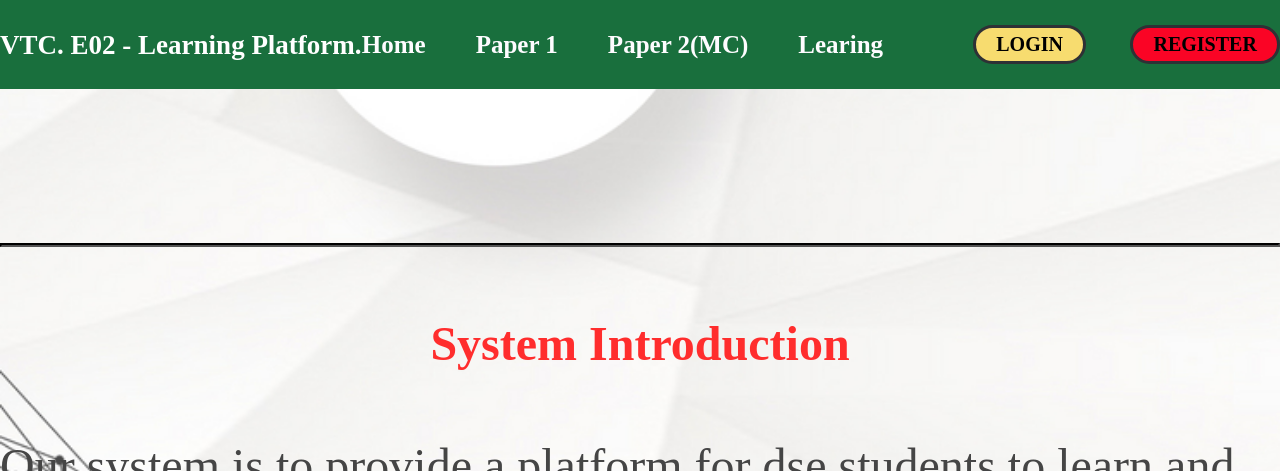
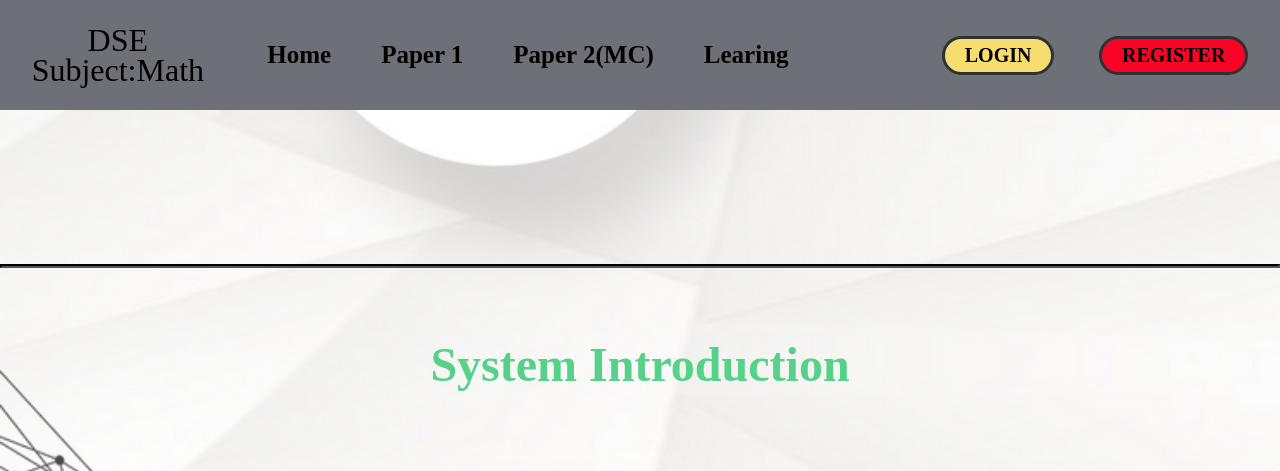
Before and after one commit to wtc021128/FYP, a PHP site: page /login.php in a window 1280 px wide. Shown: the top 471 px of the page. Run offline with PHP 8.4, Linux system fonts and the light colour scheme.

Commit message:
Add files via upload

```diff
--- a/FYP/htdocs01/QA.php
+++ b/FYP/htdocs01/QA.php
@@ -33,7 +33,7 @@
 
   <header class="header">
 
-     <h2 href="#">VTC. E02 - Learning Platform. </h2>
+  <font align="center" size="6">DSE <br>Subject:Math</font>
 
      <nav class="navlist">
         <a href="login.php">Home</a>
--- a/FYP/htdocs01/login.php
+++ b/FYP/htdocs01/login.php
@@ -31,7 +31,7 @@
 
   <header class="header">
 
-     <h2 href="#">VTC. E02 - Learning Platform. </h2>
+     <font align="center" size="6">DSE <br>Subject:Math</font>
 
      <nav class="navlist">
         <a href="login.php">Home</a>
@@ -137,32 +137,28 @@ if(isset($_SESSION['logged_in']) && $_SESSION['logged_in'] == true)
 <table border="0" align="center">
     <tr>
         <td width="2000" height="200" align="center">
-         <font size="10" color="#FF2D2D" ><U><B>System Introduction</B></font>
+         <font size="10" color="#56D18A" ><U><B>System Introduction</B></font>
         </td>
     </tr>
 </table>
-
-    <!--introduce and music-->
-
-
-    <!--<table border="0">-->
+<table border="0">
   <tr>
-        <td align="left">
-            <!--<img src="" width="500" height="200">-->
+    <td width="400" align="center">
+     <img src="dse.jpg" width="400" height="300">
     </td>
-        <td align="center" width="700" >
+    <td align="center" colspan="3">
       <div>
-            <font size="7" align="center" color="#454545">
+        <font size="7" color="#454545">
           Our system is to provide a platform for dse students to learn and review mathematics independently.
           At the same time, it can also provide teachers with a platform for automatic questioning, reducing the pressure on teachers.
         </font>
     </td>
-        <td>
-            <!--<img id="r1" src="" width="550" height="400">-->
+    <td >
     </td>
     </tr>
    <!-- </table>-->
     </div>
+</table>
     <hr style="border-color: black; border-width: 2px;">
 
 </body>
--- a/FYP/htdocs01/style4.css
+++ b/FYP/htdocs01/style4.css
@@ -25,8 +25,8 @@ header{
   flex-direction: row;
   align-items: center;
   justify-content: space-around;
-  background-color: #196F3D;
-  color: white;
+  background-color: #6D7077;
+  color: black;
   padding: 25px 0;
 }
 
@@ -176,7 +176,7 @@ div.user a{
 }
 
 .navlist a {
-  color: #FEFCFF;
+  color: black;
   text-decoration: none;
   font-weight: 500;
   font-weight: bold;
@@ -189,7 +189,7 @@ div.user a{
 .navlist a:hover {
   color: #2e3135;
   transform: translateY(-5px);
-  background-color: #196F3D;
+  background-color: #6D7077;
   animation: button-style;
   animation-duration: 1s;
   animation-iteration-count: infinite;
```
Lines whose indentation alone changed are shown as unchanged.
